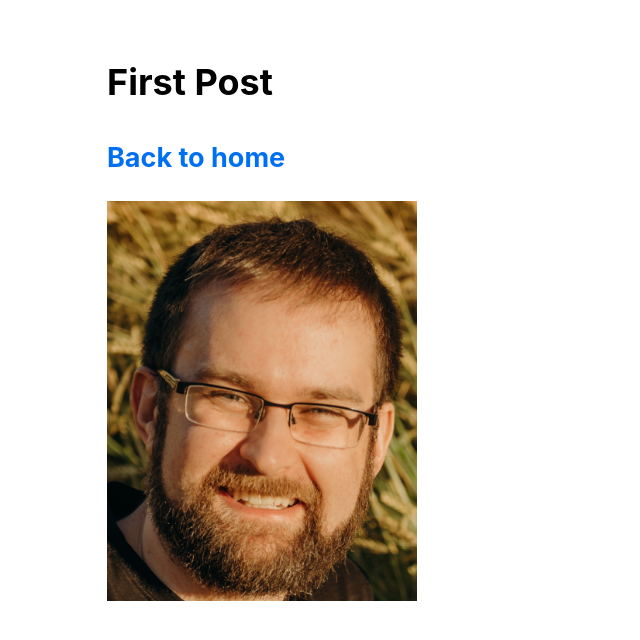
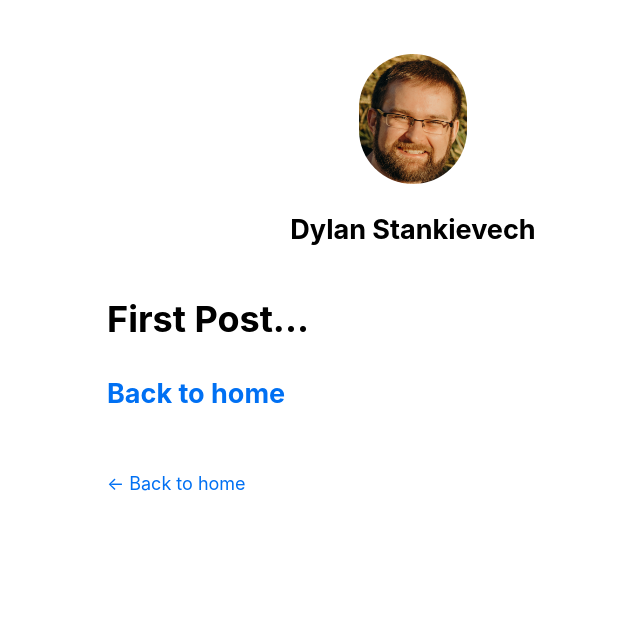
Before and after one commit to Dylanlan/client-server-playground, a Next.js app in the folder servers/next/: page /posts/first-post in a window 1280 px wide. Shown: the top 640 px of the page, without its empty margins (227-867 px from the left). Built offline with nearby package versions, Linux system fonts and the light colour scheme.

Commit message:
Updated layout

```diff
--- a/servers/next/components/layout.module.css
+++ b/servers/next/components/layout.module.css
@@ -1,5 +1,15 @@
 .container {
-    max-width: 36rem;
-    padding: 0 1rem;
-    margin: 3rem auto 6rem;
+  max-width: 36rem;
+  padding: 0 1rem;
+  margin: 3rem auto 6rem;
 }
+
+.header {
+  display: flex;
+  flex-direction: column;
+  align-items: center;
+}
+
+.backToHome {
+  margin: 3rem 0 0;
+}
--- a/servers/next/components/layout.tsx
+++ b/servers/next/components/layout.tsx
@@ -1,10 +1,78 @@
-import React from 'react';
+import Head from 'next/head'
+import Image from 'next/image'
 import styles from './layout.module.css'
+import utilStyles from '../styles/utils.module.css'
+import Link from 'next/link'
 
 type LayoutProps = {
   children: React.ReactNode;
+  home?: boolean;
 };
 
-export default function Layout({ children }: LayoutProps) {
-  return <div className={styles.container}>{children}</div>
+const name = 'Dylan Stankievech';
+export const siteTitle = 'Next.js Sample Website'
+
+export default function Layout({ children, home }: LayoutProps) {
+  return (
+    <div className={styles.container}>
+      <Head>
+        <link rel="icon" href="/favicon.ico" />
+        <meta
+          name="description"
+          content="Learn how to build a personal website using Next.js"
+        />
+        <meta
+          property="og:image"
+          content={`https://og-image.vercel.app/${encodeURI(
+            siteTitle
+          )}.png?theme=light&md=0&fontSize=75px&images=https%3A%2F%2Fassets.vercel.com%2Fimage%2Fupload%2Ffront%2Fassets%2Fdesign%2Fnextjs-black-logo.svg`}
+        />
+        <meta name="og:title" content={siteTitle} />
+        <meta name="twitter:card" content="summary_large_image" />
+      </Head>
+      <header className={styles.header}>
+        {home ? (
+          <>
+            <Image
+              priority
+              src="/images/profile.png"
+              className={utilStyles.borderCircle}
+              height={173}
+              width={144}
+              alt={name}
+            />
+            <h1 className={utilStyles.heading2Xl}>{name}</h1>
+          </>
+        ) : (
+          <>
+            <Link href="/">
+              <a>
+                <Image
+                  priority
+                  src="/images/profile.png"
+                  className={utilStyles.borderCircle}
+                  height={130}
+                  width={108}
+                  alt={name}
+                />
+              </a>
+            </Link>
+            <h2 className={utilStyles.headingLg}>
+              <Link href="/">
+                <a className={utilStyles.colorInherit}>{name}</a>
+              </Link>
+            </h2>
+          </>
+        )}
+      </header>
+      <main>{children}</main>
+      {!home && (
+        <div className={styles.backToHome}>
+          <Link href="/">
+            <a>← Back to home</a>
+          </Link>
+        </div>
+      )}
+    </div>
+  )
 }
--- a/servers/next/pages/posts/first-post.tsx
+++ b/servers/next/pages/posts/first-post.tsx
@@ -10,13 +10,12 @@
         <Head>
           <title>First Post</title>
         </Head>
-        <h1>First Post</h1>
+        <h1>First Post...</h1>
         <h2>
           <Link href="/">
             <a>Back to home</a>
           </Link>
         </h2>
-        <Profile />
       </Layout>
     </>
   )
--- /dev/null
+++ b/servers/next/styles/utils.module.css
@@ -0,0 +1,52 @@
+.heading2Xl {
+  font-size: 2.5rem;
+  line-height: 1.2;
+  font-weight: 800;
+  letter-spacing: -0.05rem;
+  margin: 1rem 0;
+}
+
+.headingXl {
+  font-size: 2rem;
+  line-height: 1.3;
+  font-weight: 800;
+  letter-spacing: -0.05rem;
+  margin: 1rem 0;
+}
+
+.headingLg {
+  font-size: 1.5rem;
+  line-height: 1.4;
+  margin: 1rem 0;
+}
+
+.headingMd {
+  font-size: 1.2rem;
+  line-height: 1.5;
+}
+
+.borderCircle {
+  border-radius: 9999px;
+}
+
+.colorInherit {
+  color: inherit;
+}
+
+.padding1px {
+  padding-top: 1px;
+}
+
+.list {
+  list-style: none;
+  padding: 0;
+  margin: 0;
+}
+
+.listItem {
+  margin: 0 0 1.25rem;
+}
+
+.lightText {
+  color: #666;
+}
```
Also changed, not shown: servers/next/pages/index.tsx (+12 -63 lines).
